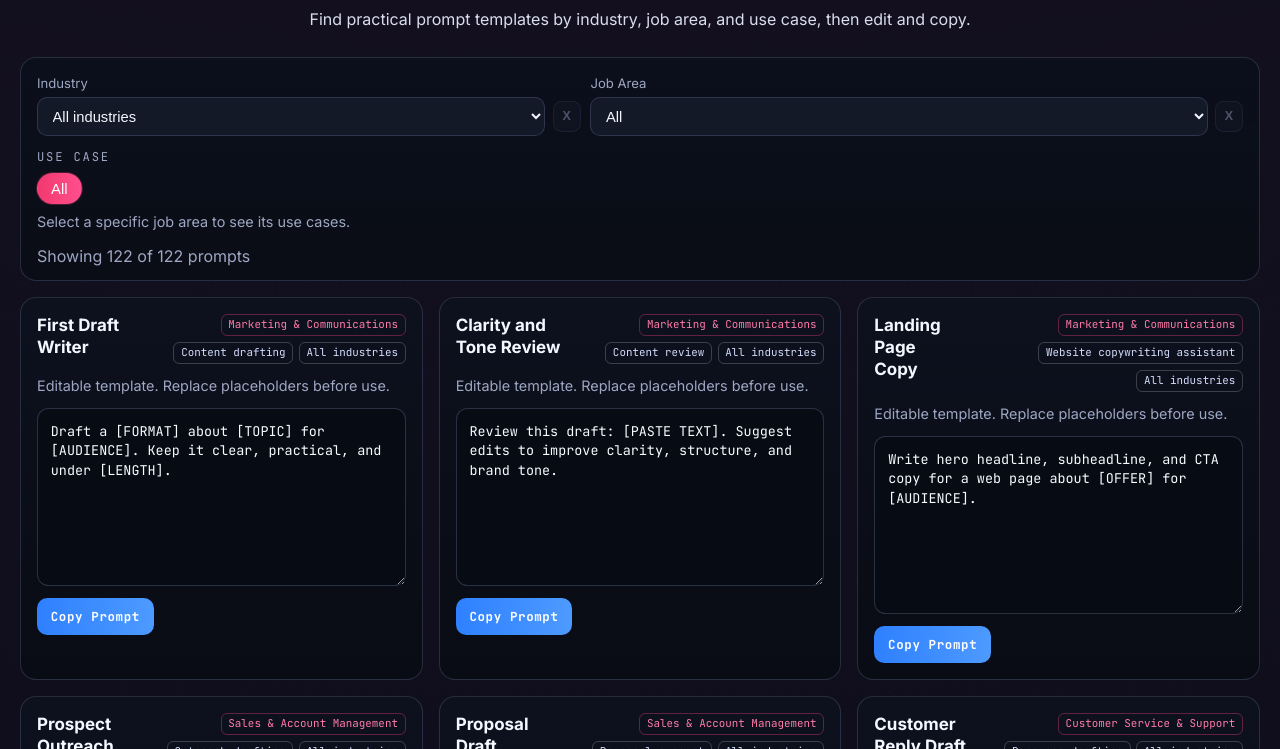
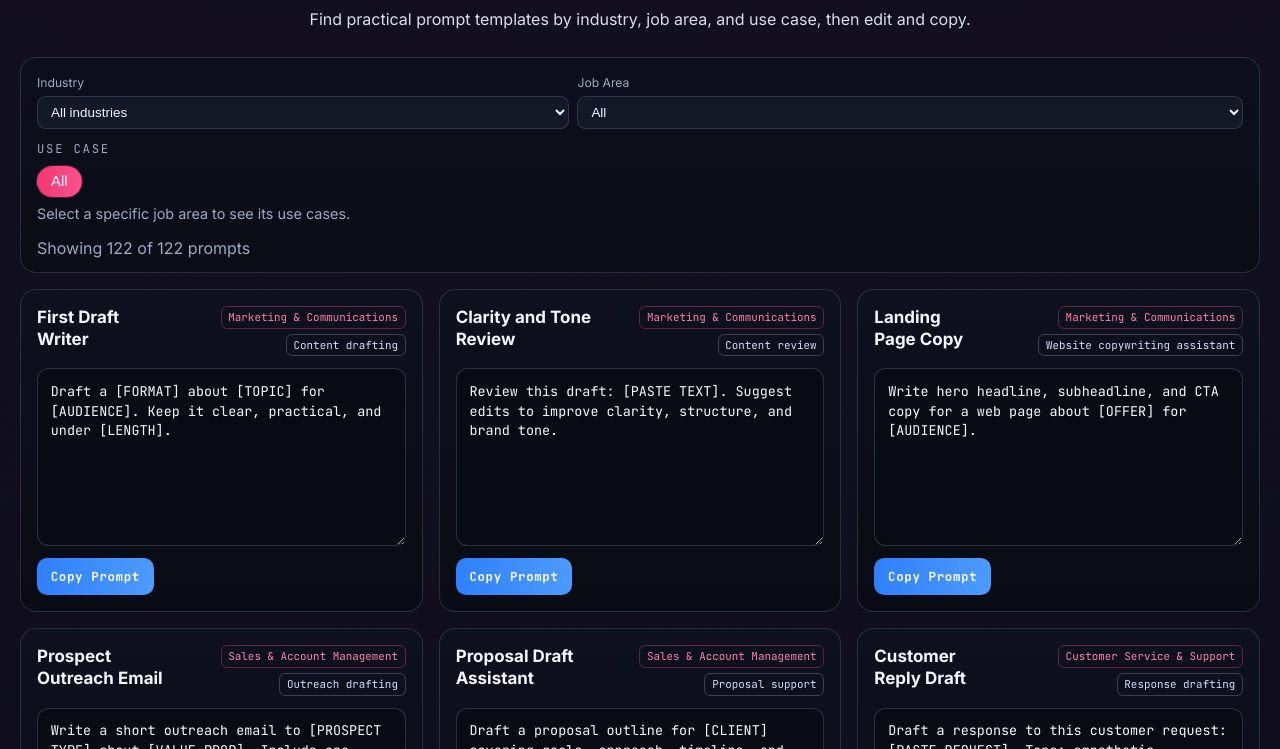
Before and after one commit to gianlucahmd/aiacademy_promptlibrary, a plain HTML site: page index.html in a window 1280 px wide. Shown: the part 251-1000 px from the top of the page. Drawn offline with Linux system fonts and the light colour scheme.

Commit message:
minor improvements to UI

```diff
--- a/app.js
+++ b/app.js
@@ -6,8 +6,12 @@ const cardTemplate = document.getElementById("promptCardTemplate");
 const emptyState = document.getElementById("emptyState");
 const industrySelect = document.getElementById("industrySelect");
 const jobAreaSelect = document.getElementById("jobAreaSelect");
-const clearIndustryBtn = document.getElementById("clearIndustryBtn");
-const clearJobAreaBtn = document.getElementById("clearJobAreaBtn");
+const industrySelectedControl = document.getElementById("industrySelectedControl");
+const industrySelectedText = document.getElementById("industrySelectedText");
+const industrySelectedClearBtn = document.getElementById("industrySelectedClearBtn");
+const jobAreaSelectedControl = document.getElementById("jobAreaSelectedControl");
+const jobAreaSelectedText = document.getElementById("jobAreaSelectedText");
+const jobAreaSelectedClearBtn = document.getElementById("jobAreaSelectedClearBtn");
 
 const ALL_JOB_AREAS = "All";
 const ALL_USE_CASES = "All";
@@ -112,8 +116,18 @@ function renderSetupControls() {
     option.selected = selectedJobArea === name;
     jobAreaSelect.appendChild(option);
   });
-  clearIndustryBtn.disabled = selectedIndustryId === ALL_INDUSTRIES_ID;
-  clearJobAreaBtn.disabled = selectedJobArea === ALL_JOB_AREAS;
+
+  const selectedIndustryName =
+    promptLibrary.industries.find((item) => item.id === selectedIndustryId)?.name || "All industries";
+  const industrySelected = selectedIndustryId !== ALL_INDUSTRIES_ID;
+  industrySelect.parentElement.classList.toggle("hidden", industrySelected);
+  industrySelectedControl.classList.toggle("hidden", !industrySelected);
+  industrySelectedText.textContent = selectedIndustryName;
+
+  const jobAreaSelected = selectedJobArea !== ALL_JOB_AREAS;
+  jobAreaSelect.parentElement.classList.toggle("hidden", jobAreaSelected);
+  jobAreaSelectedControl.classList.toggle("hidden", !jobAreaSelected);
+  jobAreaSelectedText.textContent = selectedJobArea;
 }
 
 function renderUseCasePills() {
@@ -171,10 +185,7 @@ function renderPrompts() {
     card.querySelector(".prompt-title").textContent = prompt.title;
 
     const tags = card.querySelector(".tags");
-    const industryTag = selectedIndustryId === ALL_INDUSTRIES_ID
-      ? "All industries"
-      : prompt.industryNames.find((name) => name !== "All industries") || prompt.industryNames[0];
-    tags.innerHTML = `<span class="tag">${prompt.jobArea}</span><span class="tag">${prompt.useCase}</span><span class="tag">${industryTag}</span>`;
+    tags.innerHTML = `<span class="tag">${prompt.jobArea}</span><span class="tag">${prompt.useCase}</span>`;
 
     const textarea = card.querySelector(".prompt-text");
     textarea.value = prompt.template;
@@ -220,7 +231,7 @@ async function init() {
       }
       refreshUI();
     });
-    clearIndustryBtn.addEventListener("click", () => {
+    industrySelectedClearBtn.addEventListener("click", () => {
       selectedIndustryId = ALL_INDUSTRIES_ID;
       const useCases = currentUseCases();
       if (selectedUseCase !== ALL_USE_CASES && !useCases.includes(selectedUseCase)) {
@@ -228,7 +239,7 @@ async function init() {
       }
       refreshUI();
     });
-    clearJobAreaBtn.addEventListener("click", () => {
+    jobAreaSelectedClearBtn.addEventListener("click", () => {
       selectedJobArea = ALL_JOB_AREAS;
       selectedUseCase = ALL_USE_CASES;
       refreshUI();
--- a/index.html
+++ b/index.html
@@ -10,7 +10,7 @@
       href="https://fonts.googleapis.com/css2?family=Inter:wght@400;500;600;700;800&family=JetBrains+Mono:wght@400;600;700;800&display=swap"
       rel="stylesheet"
     />
-    <link rel="stylesheet" href="styles.css?v=20260206g" />
+    <link rel="stylesheet" href="styles.css?v=20260206h" />
   </head>
   <body>
     <div class="bg-mesh" aria-hidden="true"></div>
@@ -41,14 +41,20 @@
               <span>Industry</span>
               <div class="select-control">
                 <select id="industrySelect"></select>
-                <button id="clearIndustryBtn" class="clear-btn" type="button" aria-label="Clear industry selection">X</button>
+              </div>
+              <div id="industrySelectedControl" class="selected-control hidden">
+                <span id="industrySelectedText" class="selected-pill"></span>
+                <button id="industrySelectedClearBtn" class="clear-btn" type="button" aria-label="Change industry selection">X</button>
               </div>
             </label>
             <label class="select-field">
               <span>Job Area</span>
               <div class="select-control">
                 <select id="jobAreaSelect"></select>
-                <button id="clearJobAreaBtn" class="clear-btn" type="button" aria-label="Clear job area selection">X</button>
+              </div>
+              <div id="jobAreaSelectedControl" class="selected-control hidden">
+                <span id="jobAreaSelectedText" class="selected-pill"></span>
+                <button id="jobAreaSelectedClearBtn" class="clear-btn" type="button" aria-label="Change job area selection">X</button>
               </div>
             </label>
           </div>
@@ -71,7 +77,6 @@
           <h2 class="prompt-title"></h2>
           <div class="tags"></div>
         </div>
-        <p class="prompt-description">Editable template. Replace placeholders before use.</p>
         <textarea class="prompt-text" rows="7"></textarea>
         <div class="card-actions">
           <button class="copy-btn">Copy Prompt</button>
@@ -80,6 +85,6 @@
       </article>
     </template>
 
-    <script src="app.js?v=20260206g"></script>
+    <script src="app.js?v=20260206h"></script>
   </body>
 </html>
--- a/styles.css
+++ b/styles.css
@@ -121,8 +121,8 @@ h1 span {
 
 .setup-grid {
   display: grid;
-  grid-template-columns: minmax(180px, 1fr) minmax(220px, 1.2fr);
-  gap: 0.6rem;
+  grid-template-columns: minmax(160px, 0.8fr) minmax(220px, 1fr);
+  gap: 0.5rem;
   align-items: end;
 }
 
@@ -134,34 +134,48 @@ h1 span {
 
 .select-field span {
   color: var(--muted);
-  font-size: 0.82rem;
+  font-size: 0.76rem;
 }
 
 .select-field select {
   width: 100%;
   border: 1px solid var(--line);
-  border-radius: 0.62rem;
+  border-radius: 0.55rem;
   background: rgba(24, 29, 45, 0.78);
   color: var(--text);
-  padding: 0.58rem 0.66rem;
-  font-size: 0.92rem;
+  padding: 0.42rem 0.56rem;
+  font-size: 0.84rem;
 }
 
 .select-control {
-  display: flex;
+  display: block;
+}
+
+.selected-control {
+  display: inline-flex;
   align-items: center;
-  gap: 0.45rem;
+  gap: 0.35rem;
+}
+
+.selected-pill {
+  display: inline-block;
+  border: 1px solid var(--line);
+  border-radius: 999px;
+  background: rgba(24, 29, 45, 0.7);
+  color: #d9e1f9;
+  font-size: 0.8rem;
+  padding: 0.34rem 0.62rem;
 }
 
 .clear-btn {
   border: 1px solid var(--line);
-  border-radius: 0.52rem;
+  border-radius: 999px;
   background: rgba(24, 29, 45, 0.78);
   color: var(--muted);
-  font-size: 0.78rem;
+  font-size: 0.72rem;
   font-weight: 700;
   line-height: 1;
-  padding: 0.5rem 0.56rem;
+  padding: 0.34rem 0.48rem;
   cursor: pointer;
 }
 
@@ -271,12 +285,6 @@ h1 span {
   color: #ff7aa8;
 }
 
-.prompt-description {
-  margin: 0;
-  color: var(--muted);
-  font-size: 0.9rem;
-}
-
 .prompt-text {
   width: 100%;
   min-height: 178px;
```
